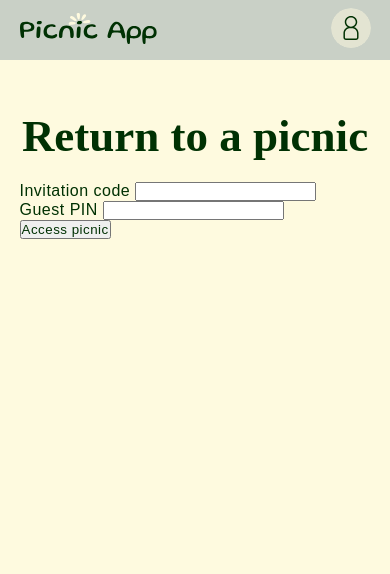
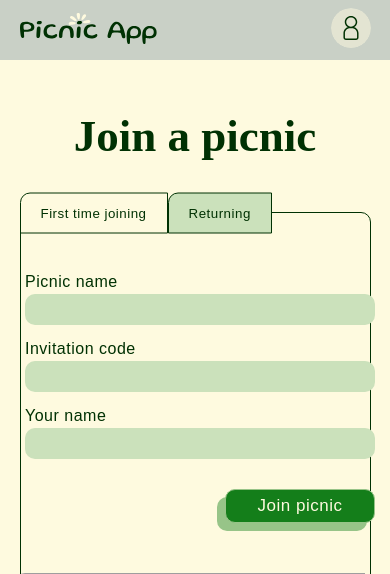
Before and after one commit to Jenea-G/web-project-1, a Flask app: page /join/return in a window 390 px wide. Shown: the top 574 px of the page. Before the commit the page ends 239 px from the top, so only its background shows below. Run offline with Flask 3, Linux system fonts and the light colour scheme; some web fonts are replaced; grey boxes are pictures that could not be loaded.

Commit message:
create and style join and return tabs for guests

```diff
--- a/app.py
+++ b/app.py
@@ -647,7 +647,7 @@ def returning_guest():
                 flash(error, "error")
 
             return render_template(
-                "returning_guest.html",
+                "join_picnic.html",
                 invitation_code=invitation_code
             )
 
@@ -668,7 +668,7 @@ def returning_guest():
             )
 
             return render_template(
-                "returning_guest.html",
+                "join_picnic.html",
                 invitation_code=invitation_code
             )
 
@@ -682,4 +682,4 @@ def returning_guest():
             is_organizer=False
         )
 
-    return render_template("returning_guest.html")
+    return render_template("join_picnic.html")
--- a/static/css/style.css
+++ b/static/css/style.css
@@ -12,7 +12,7 @@
 :root {
     --primary: #147E1A;
     --primary-light: #97C488;
-    --primary-light-50: rgb(151, 196, 136, 0.5);
+    --primary-light-50: #CBE1BB;
     --secondary: #E13329;
     --secondary-light: #F29E8F;
     --header-bg: #C9D0C6;
@@ -167,7 +167,7 @@ h1 {
     padding: 30px 0;
 }
 
-.form-grid form {
+.form {
     width: 350px;
     margin: 0 0 0 auto;
 
@@ -177,7 +177,7 @@ h1 {
     margin: 50px auto auto 60px;
 }
 
-.form-grid form input {
+.form input {
     width: 100%;
     padding: 8px;
     border-radius: var(--radius);
@@ -186,24 +186,24 @@ h1 {
     margin: 3px 0 15px;
 }
 
-.form-grid form input:-webkit-autofill,
-.form-grid form input:-webkit-autofill:hover,
-.form-grid form input:-webkit-autofill:focus {
+.form input:-webkit-autofill,
+.form input:-webkit-autofill:hover,
+.form input:-webkit-autofill:focus {
     -webkit-box-shadow: 0 0 5px 0 var(--background-50) inset;
     -webkit-text-fill-color: var(--text);
     transition: background-color 5000s ease-in-out 0s;
 }
 
-.form-grid form input:focus {
+.form input:focus {
     outline: 1px solid var(--primary);
     outline-offset: -3px;
 }
 
-.form-grid form div:last-of-type input {
+.form div:last-of-type input {
     margin-bottom: 30px;
 }
 
-form .btn-small {
+.form .btn-small {
     margin: 0 0 0 auto;
     display: block;
 }
@@ -233,6 +233,12 @@ form .btn-small {
     .form-grid .div-special {
         margin: 0;
     }
+
+    .join-picnic-bg {
+        transform: scale(-1, -1);
+        position: relative;
+        left: -10px;
+    }
 }
 
 
@@ -245,14 +251,69 @@ form .btn-small {
     border-radius: var(--radius);
 }
 
-.form-grid .form-green input {
+.form-green input {
     background-color: var(--primary-light-50);
 }
 
-.form-grid .form-green input:-webkit-autofill,
-.form-grid .form-green input:-webkit-autofill:hover,
-.form-grid .form-green input:-webkit-autofill:focus {
+.form-green input:-webkit-autofill,
+.form-green input:-webkit-autofill:hover,
+.form-green input:-webkit-autofill:focus {
     -webkit-box-shadow: 0 0 5px 0 var(--primary-light-50) inset;
     -webkit-text-fill-color: var(--text);
     transition: background-color 5000s ease-in-out 0s;
 }
+
+/* ==== join_picnic page tabs show/hide ==== */
+.join-tabs {
+    display: flex;
+    transform: translate(-11px, -50%);
+    position: absolute;
+}
+
+.join-tab {
+    padding: 12px 20px;
+    border: 1px solid var(--text);
+    background-color: var(--primary-light-50);
+    border-radius: var(--radius) 0 0 0;
+
+    cursor: pointer;
+}
+
+.join-tab.active {
+    background-color: var(--background);
+}
+
+.join-form {
+    display: none;
+}
+
+.join-form.active {
+    margin-top: 60px;
+    display: block;
+}
+
+.join-box {
+    border: 1px solid var(--text);
+    border-radius: var(--radius);
+    position: relative;
+    margin-top: 50px;
+    padding: 0 0 0 10px;
+}
+
+.join-picnic-bg {
+    clip-path: inset(0 0 0 0 round 0 var(--radius) var(--radius) 0);
+    /* overflow: visible;
+    position: relative; */
+}
+
+.join-picnic-img {
+    min-height: 550px;
+    background-image: url(/static/images/join-picnic-img.png);
+    background-size: cover;
+    background-position: right;
+    background-repeat: no-repeat;
+}
+
+.form-grid.form-grid--join {
+    padding: 0;
+}
--- a/static/js/app.js
+++ b/static/js/app.js
@@ -0,0 +1,20 @@
+console.log("script loaded");
+const tabs = document.querySelectorAll(".join-tab");
+const forms = document.querySelectorAll(".join-form");
+
+tabs.forEach((tab) => {
+  tab.addEventListener("click", () => {
+    const formType = tab.dataset.tab;
+
+    tabs.forEach((tab) => {
+      tab.classList.remove("active");
+    });
+
+    forms.forEach((form) => {
+      form.classList.remove("active");
+    });
+
+    tab.classList.add("active");
+    document.getElementById(formType).classList.add("active");
+  });
+});
--- a/templates/base.html
+++ b/templates/base.html
@@ -6,6 +6,7 @@
     <meta name="viewport" content="width=device-width, initial-scale=1" />
     <title>{% block title %}Picnic App{% endblock %}</title>
     <link rel="stylesheet" href="/static/css/style.css">
+    <script type="module" src="{{ url_for( 'static', filename='js/app.js' ) }}"></script>
 </head>
 
 <body>
--- a/templates/join_picnic.html
+++ b/templates/join_picnic.html
@@ -1,30 +1,76 @@
 {% extends "base.html" %}
 {% block title %} Join picnic | Picnic App {% endblock %}
 {% block content %}
-<section>
+<section class="join">
     <div class="container">
         <h1>Join a picnic</h1>
 
-        <form method="post" action="{{ url_for('join_picnic') }}">
-            <p>
-                <label for="picnic-name">Picnic name</label>
-                <input type="text" id="picnic-name" name="picnic_name" value="{{ picnic_name or '' }}" required>
-            </p>
+        <div class="join-box">
 
-            <p>
-                <label for="invitation-code">Invitation code</label>
-                <input type="text" id="invitation-code" name="invitation_code" value="{{ invitation_code or '' }}"
-                    required>
-            </p>
+            <div class="join-tabs">
+                <button class="join-tab active" type="button" data-tab="first">
+                    First time joining
+                </button>
 
-            <p>
-                <label for="guest-name">Your name</label>
-                <input type="text" id="guest-name" name="guest_name" value="{{ guest_name or '' }}" maxlength="155"
-                    required>
-            </p>
+                <button class="join-tab" type="button" data-tab="returning">
+                    Returning
+                </button>
+            </div>
 
-            <button type="submit">Join picnic</button>
-        </form>
+            <div class="form-grid form-grid--join">
+
+                <!-- first time joining -->
+                <div class="join-form active" id="first">
+                    <form method="post" action="{{ url_for('join_picnic') }}" class="form form-green">
+                        <div>
+                            <label for="picnic-name">Picnic name</label>
+                            <input type="text" id="picnic-name" name="picnic_name" value="{{ picnic_name or '' }}"
+                                required>
+                        </div>
+
+                        <div>
+                            <label for="invitation-code">Invitation code</label>
+                            <input type="text" id="invitation-code" name="invitation_code"
+                                value="{{ invitation_code or '' }}" required>
+                        </div>
+
+                        <div>
+                            <label for="guest-name">Your name</label>
+                            <input type="text" id="guest-name" name="guest_name" value="{{ guest_name or '' }}"
+                                maxlength="155" required>
+                        </div>
+
+                        <button type="submit" class="btn btn-small btn-small-shadow">Join picnic</button>
+                    </form>
+                </div>
+
+
+                <!-- returning -->
+                <div class="join-form" id="returning">
+                    <form method="post" action="{{ url_for('returning_guest') }}" class="form form-green">
+                        <div>
+                            <label for="invitation-code">Invitation code</label>
+                            <input type="text" id="invitation-code" name="invitation_code"
+                                value="{{ invitation_code or '' }}" required>
+                        </div>
+
+                        <div>
+                            <label for="guest-pin">Guest PIN</label>
+                            <input type="password" id="guest-pin" name="guest_pin" inputmode="numeric" minlength="6"
+                                maxlength="6" required>
+                        </div>
+
+                        <button type="submit" class="btn btn-small btn-small-shadow">Access picnic</button>
+                    </form>
+                </div>
+
+                <div class="join-picnic-bg">
+                    <div class="join-picnic-img"></div>
+                </div>
+            </div>
+
+        </div>
+
     </div>
 </section>
 
--- a/templates/returning_guest.html
+++ /dev/null
@@ -1,29 +0,0 @@
-{% extends "base.html" %} {% block title %} Return to picnic | Picnic App {% endblock %}
-{% block content %}
-<section>
-    <div class="container">
-        <h1>Return to a picnic</h1>
-
-        <form method="post" action="{{ url_for('returning_guest') }}">
-            <p>
-                <label for="invitation-code">
-                    Invitation code
-                </label>
-
-                <input type="text" id="invitation-code" name="invitation_code" value="{{ invitation_code or '' }}"
-                    required>
-            </p>
-
-            <p>
-                <label for="guest-pin">Guest PIN</label>
-
-                <input type="password" id="guest-pin" name="guest_pin" inputmode="numeric" minlength="6" maxlength="6"
-                    required>
-            </p>
-
-            <button type="submit">Access picnic</button>
-        </form>
-    </div>
-</section>
-
-{% endblock %}
```
Also changed, not shown: 2 other files.
